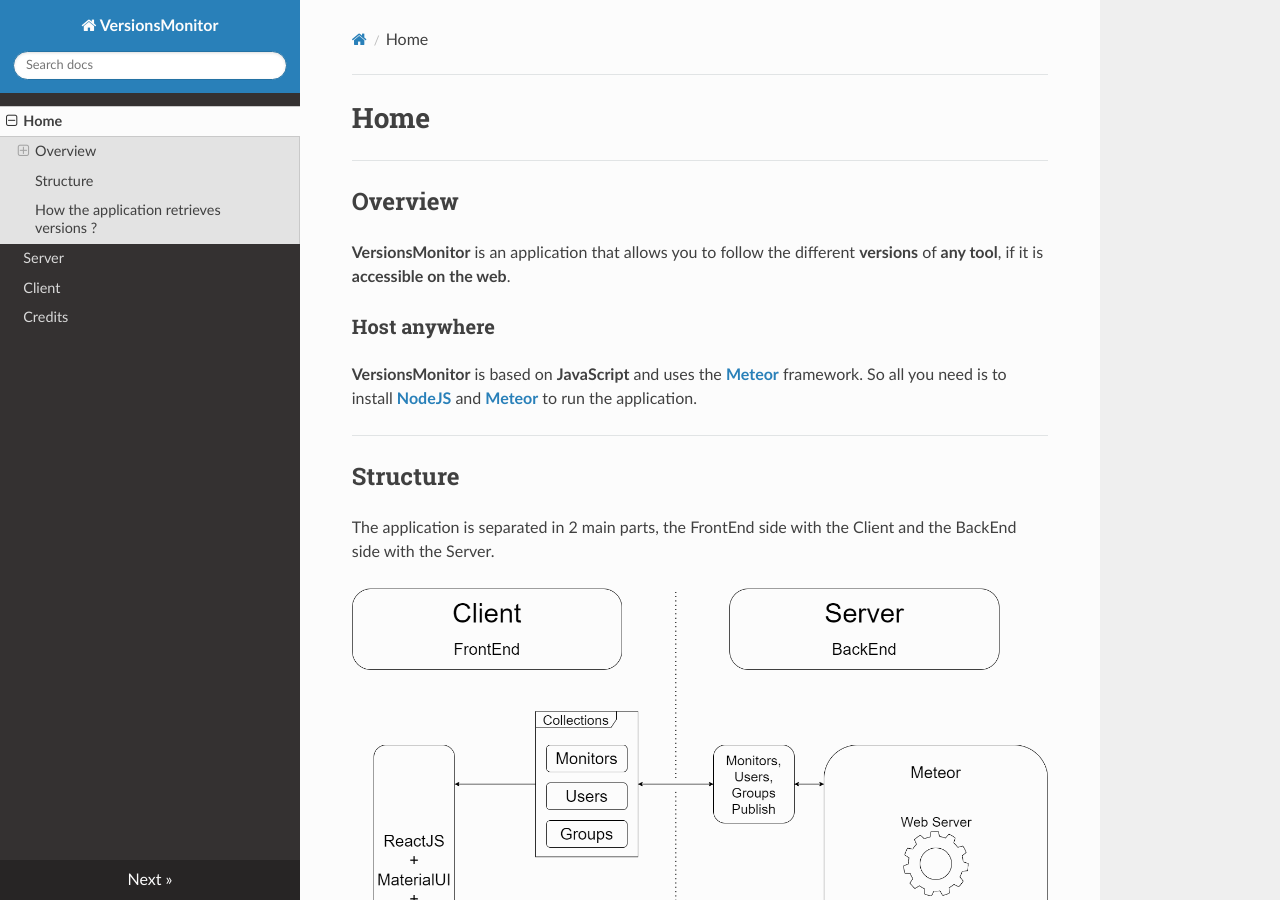
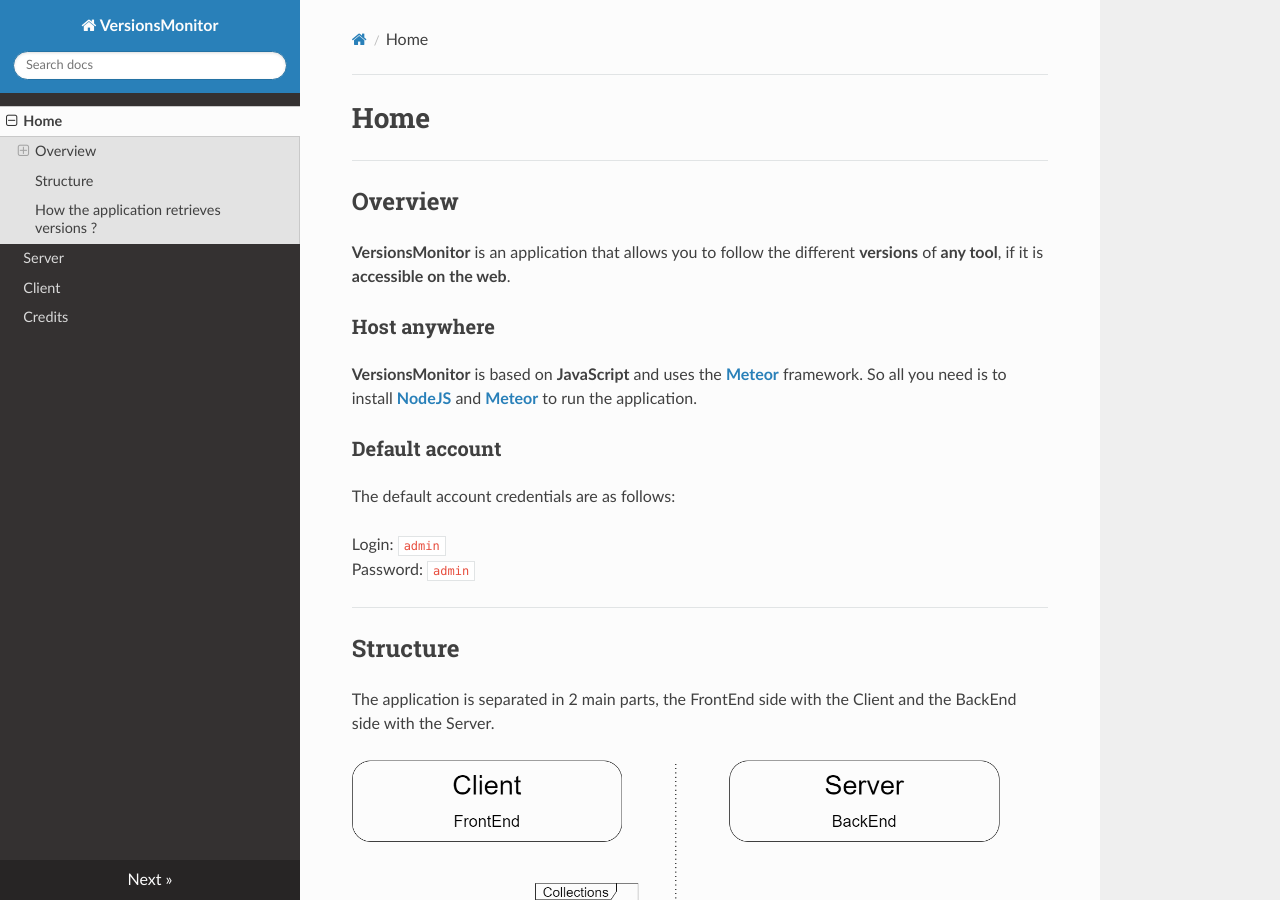
Before and after one commit to LenhardErwan/VersionsMonitor, an MkDocs documentation site: the page built from docs/index.md, in a window 1280 px wide and 900 px high. Built offline with MkDocs 1.6.1, drawn with Linux system fonts in a browser that asks for light colours; nearby versions of some CDN libraries.

Commit message:
doc: add default account credentials

```diff
--- a/docs/index.md
+++ b/docs/index.md
@@ -9,6 +9,13 @@
 ### Host anywhere
 
 **VersionsMonitor** is based on **JavaScript** and uses the [**Meteor**](https://www.meteor.com/) framework. So all you need is to install [**NodeJS**](https://nodejs.org) and [**Meteor**](https://www.meteor.com/developers/install) to run the application.
+
+### Default account
+
+The default account credentials are as follows:
+
+Login: `admin`
+Password: `admin`
 
 ---
 
```
